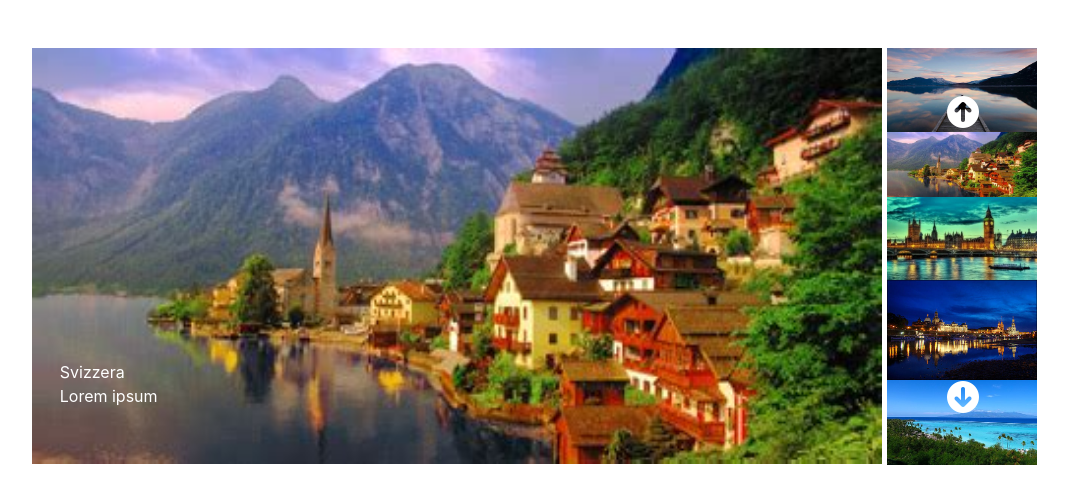
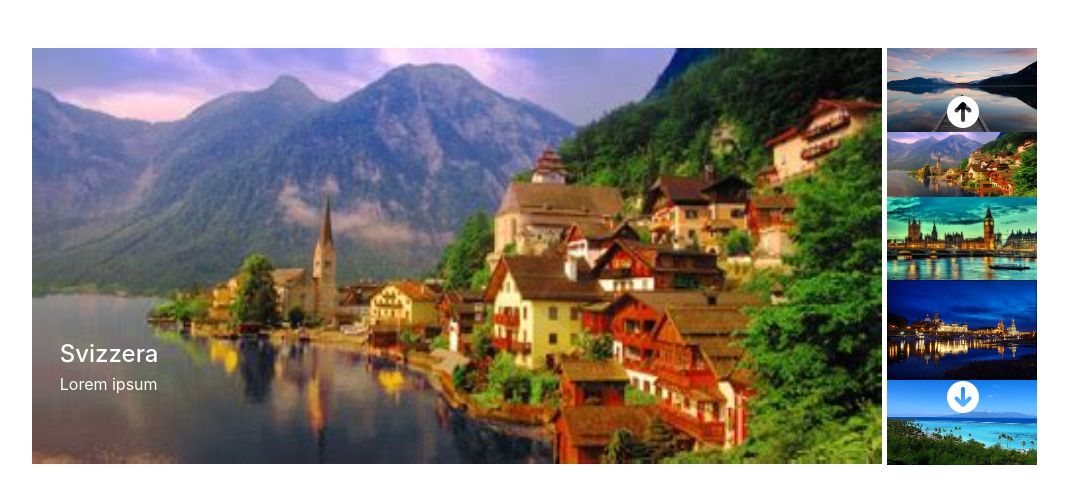
Before and after one commit to iamfrego/js-array-carousel, a plain HTML site: page index.html in a window 1280 px wide. Both pictures are taken after a click on the element 1016 px from the left and 139 px from the top of the page. Shown: the whole page, without its empty margins (53-1121 px from the left). Drawn offline with nearby package versions, Linux system fonts and the light colour scheme.

Commit message:
all done

```diff
--- a/assets/CSS/style.css
+++ b/assets/CSS/style.css
@@ -13,10 +13,10 @@
     height: 416px;
 }
 
-#selectedImage p {
+#selectedImage p, #selectedImage h4 {
     color: white;
     position: absolute;
-    top: 75%;
+    top: 70%;
     left: 5%;
 }
 
--- a/assets/JS/main.js
+++ b/assets/JS/main.js
@@ -39,8 +39,11 @@ for (let i = 0; (i < items.length); i++) {
 
 let selected = 0;
 
-const SelectedImageToDisplay = `<div><p> ${title[selected]} <br> ${text[selected]}</p>
-                                <img src="${items[selected]}" alt=""></div>`;
+const SelectedImageToDisplay = `<div class="text-right">
+                                    <h4> ${title[selected]}</h4>
+                                    <p class="my-2"> <br> ${text[selected]}</p>
+                                    <img src="${items[selected]}" alt="">
+                                </div>`;
 imageToDisplay.innerHTML = SelectedImageToDisplay;
 
 
@@ -49,9 +52,11 @@ function next() {
     if (selected > (items.length - 1)) {
         selected = 0
     }
-    const SelectedImageToDisplay = `<div><p> ${title[selected]} <br> ${text[selected]}</p>
-                                <img src="${items[selected]}" alt=""></div>`;
-
+    const SelectedImageToDisplay = `<div class="text-right">
+                                        <h4> ${title[selected]}</h4>
+                                        <p class="my-2"> <br> ${text[selected]}</p>
+                                        <img src="${items[selected]}" alt="">
+                                    </div>`;
     imageToDisplay.innerHTML = SelectedImageToDisplay;
 }
 
@@ -61,8 +66,11 @@ function before() {
         selected = items.length
     }
     selected--;
-    const SelectedImageToDisplay = `<div><p> ${title[selected]} <br> ${text[selected]}</p>
-                                <img src="${items[selected]}" alt=""></div>`;
+    const SelectedImageToDisplay = `<div class="text-right">
+                                        <h4> ${title[selected]} </h4>
+                                        <p class="my-2"> <br> ${text[selected]}</p>
+                                        <img src="${items[selected]}" alt="">
+                                    </div>`;
 
     imageToDisplay.innerHTML = SelectedImageToDisplay;
 }
```
Also changed, not shown: index.html (line endings or trailing spaces).
